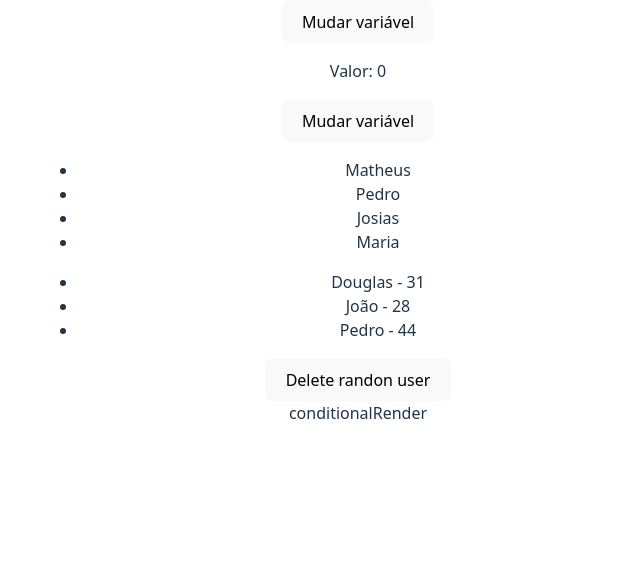
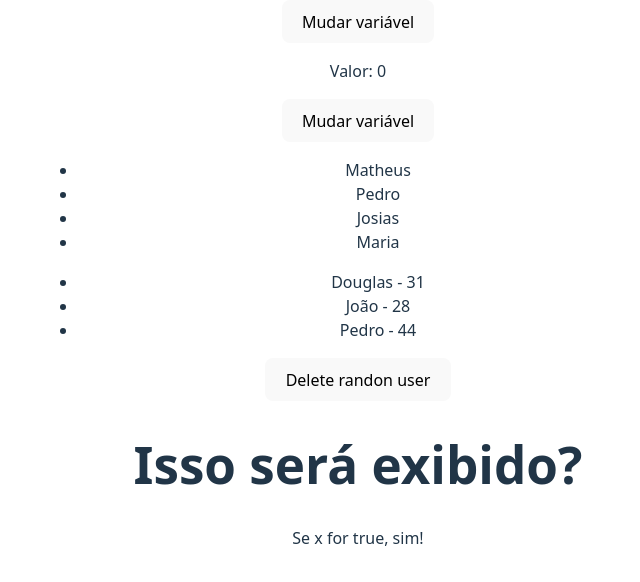
Before and after one commit to DouglasYHWH-Developer/React, a React (Vite) app in the folder introducao/aula_02/3_AVANCANDO_EM_REACT/avancando/: page / in a window 1280 px wide. Shown: the part 1079-1661 px from the top of the page, without its empty margins (282-922 px from the left). Built offline with nearby package versions, Linux system fonts and the light colour scheme.

Commit message:
adicionamaos duas rendereizações condicionais

```diff
--- a/introducao/aula_02/3_AVANCANDO_EM_REACT/avancando/src/components/ConditionalRender.jsx
+++ b/introducao/aula_02/3_AVANCANDO_EM_REACT/avancando/src/components/ConditionalRender.jsx
@@ -2,11 +2,14 @@ import {useState} from "react";
 
 const ConditionalRender = () =>{
     const [x] = useState(true)
-    return(
-        <div>
-            conditionalRender
+    return (
+         <div>
+            <h1>Isso será exibido?</h1>
+            {x && <p>Se x for true, sim!</p>}
+            {!x && <p>Agora x é falso</p>}
         </div>
     )
+
 };
 
 export default ConditionalRender;
```
